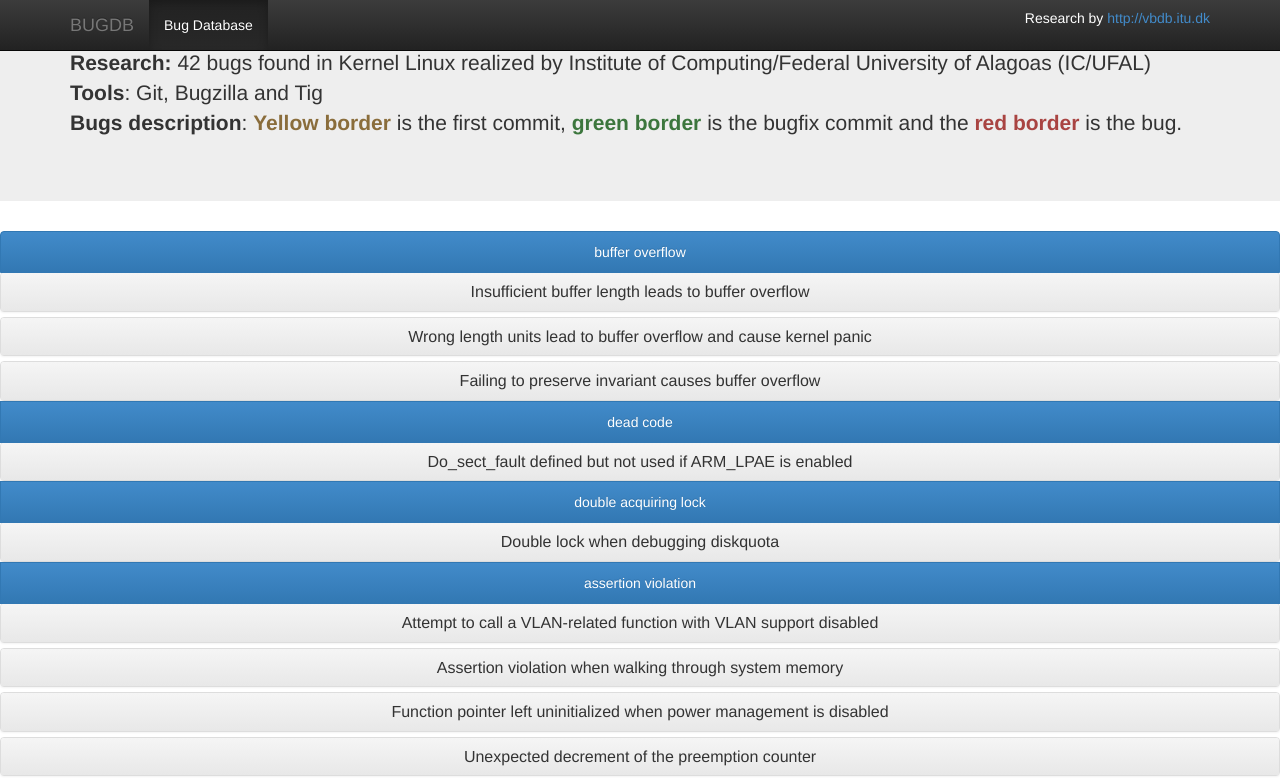
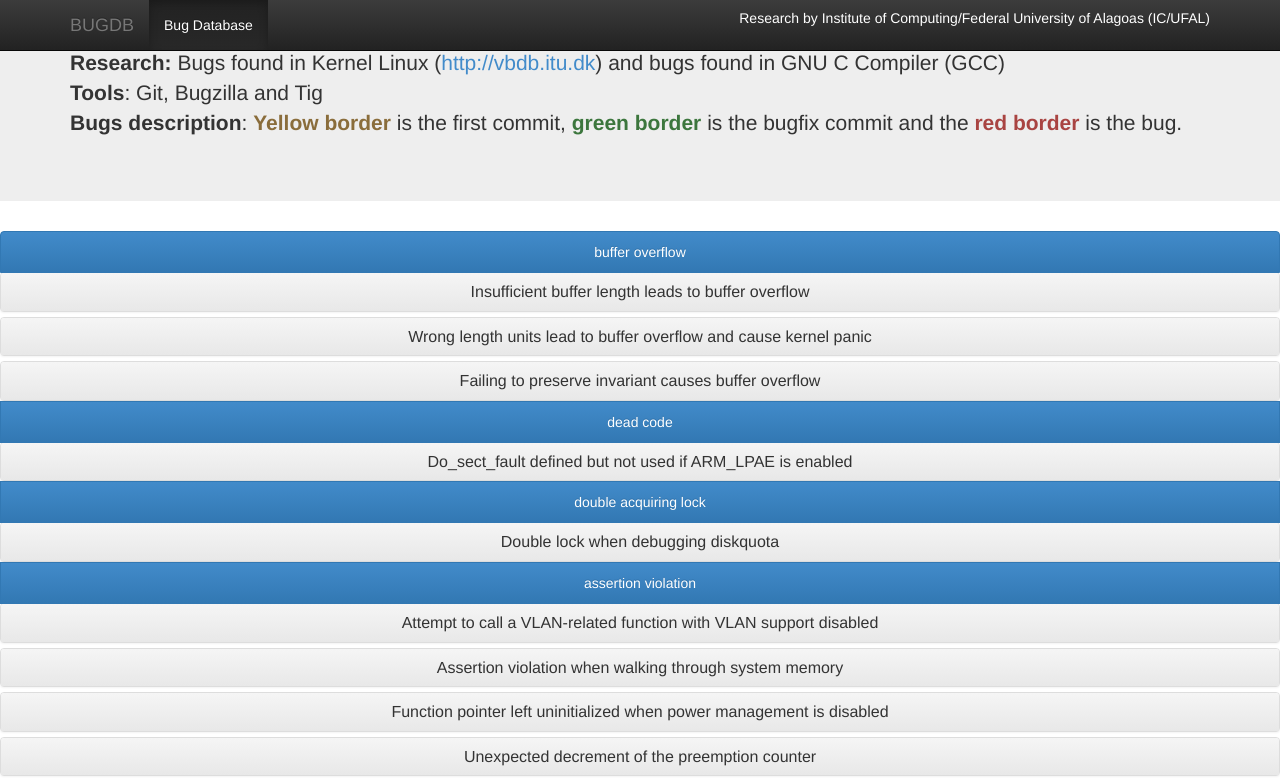
Before and after one commit to bugdb/bugdb.github.io, a plain HTML site: page index.html in a window 1280 px wide. Shown: the top 780 px of the page. Drawn offline with nearby package versions, Linux system fonts and the light colour scheme.

Commit message:
update index

```diff
--- a/index.html
+++ b/index.html
@@ -33,7 +33,7 @@
             <li class="active"><a href="#">Bug Database</a></li>
           </ul>
 	  <div class="navbar-form navbar-right" style="color:white">
-	    Research by <a href="http://vbdb.itu.dk">http://vbdb.itu.dk</a>
+	    Research by Institute of Computing/Federal University of Alagoas (IC/UFAL)
 	  </div>
         </div><!--/.nav-collapse -->
       </div>
@@ -42,7 +42,7 @@
     <div class="jumbotron">
       <div class="container">
         <p class="text-justify">
-	  <strong>Research:</strong> 42 bugs found in Kernel Linux realized by Institute of Computing/Federal University of Alagoas (IC/UFAL)<br/>
+	  <strong>Research:</strong> Bugs found in Kernel Linux (<a href="http://vbdb.itu.dk">http://vbdb.itu.dk</a>) and bugs found in GNU C Compiler (GCC)<br/>
 	  <strong>Tools</strong>: Git, Bugzilla and Tig<br/>
 	  <strong>Bugs description</strong>: <strong class="text-warning">Yellow border</strong> is the first commit, <strong class="text-success">green border</strong> is the bugfix commit and the <strong class="text-danger">red border</strong> is the bug.
 	</p>
```
